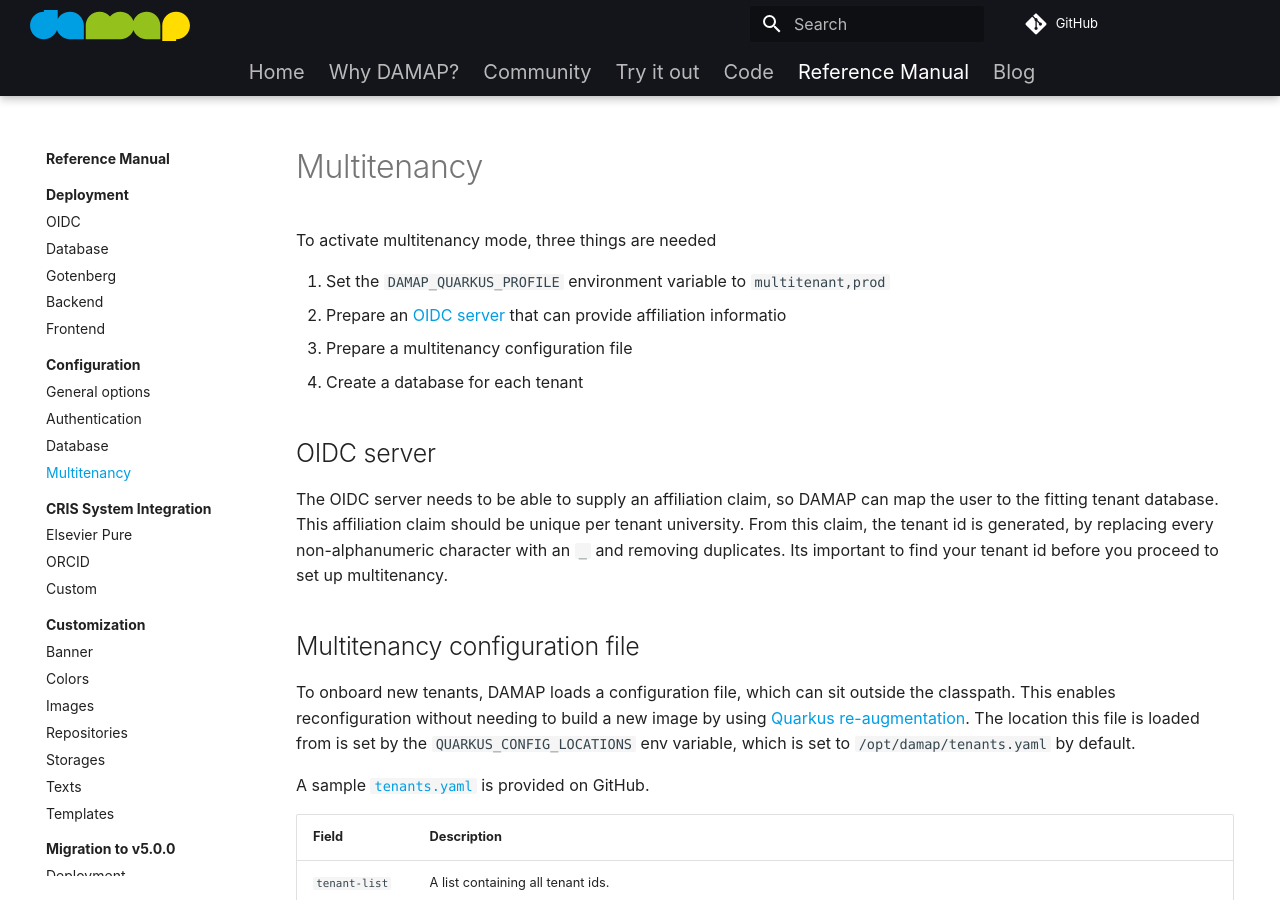
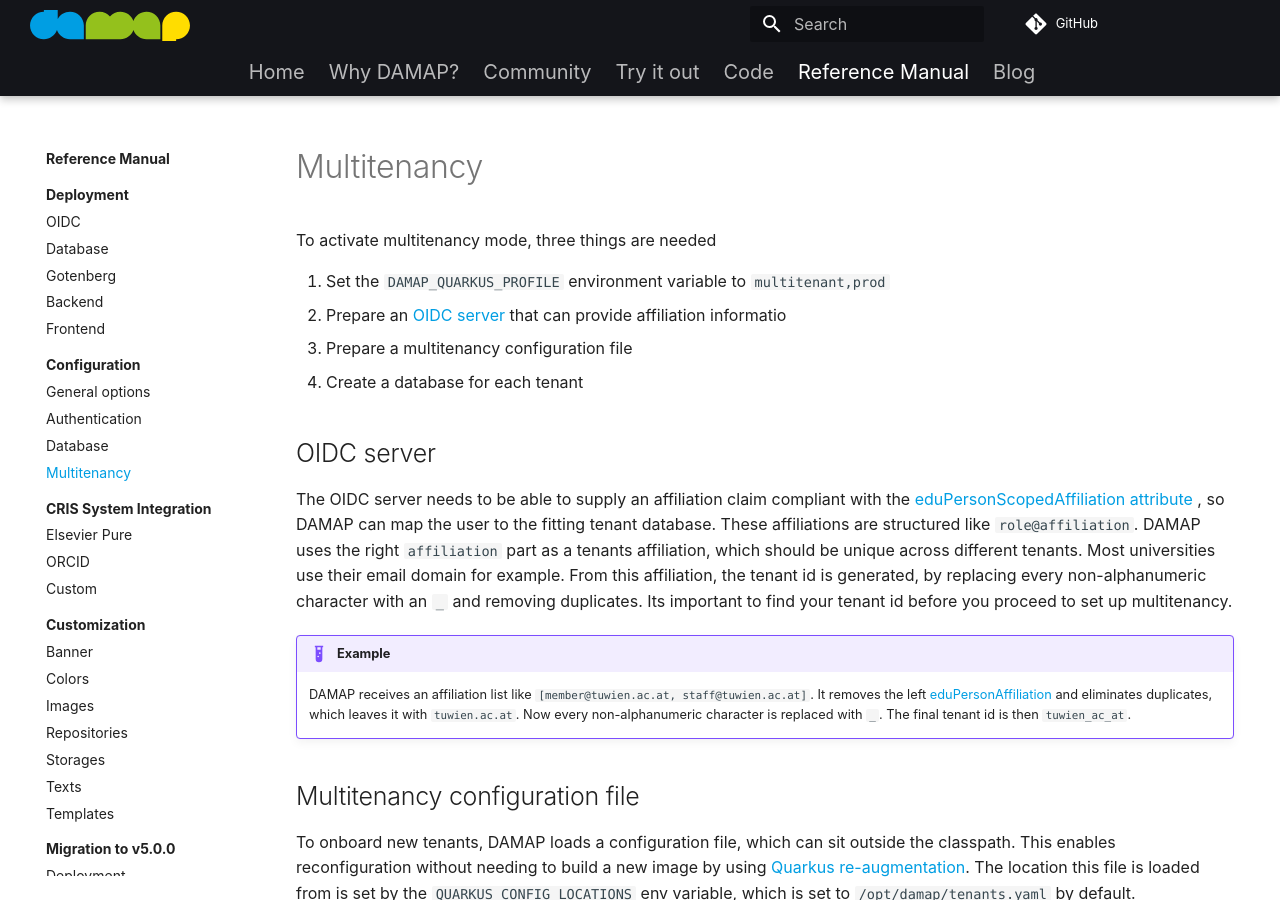
Before and after one commit to damap-org/damap-website, an MkDocs documentation site: the page built from docs/manual/configuration/multitenancy.md, in a window 1280 px wide and 900 px high. Built offline with MkDocs 1.6.1 and Material for MkDocs 9.7.7, drawn with Linux system fonts in a browser that asks for light colours; plug-ins that fetch from the network failed and are left out.

Commit message:
Add eduPersonScopedAffiliation example to multitenancy page

```diff
--- a/docs/manual/configuration/multitenancy.md
+++ b/docs/manual/configuration/multitenancy.md
@@ -16,11 +16,21 @@
 
 ## OIDC server
 
-The OIDC server needs to be able to supply an affiliation claim, so DAMAP can map the user to the fitting tenant database.
-This affiliation claim should be unique per tenant university.
-From this claim, the tenant id is generated, by replacing every non-alphanumeric character with an `_` and removing
+The OIDC server needs to be able to supply an affiliation claim compliant with the
+[eduPersonScopedAffiliation attribute](https://wiki.univie.ac.at/spaces/federation/pages/47025278/eduPersonScopedAffiliation)
+, so DAMAP can map the user to the fitting tenant database.
+These affiliations are structured like `role@affiliation`.
+DAMAP uses the right `affiliation` part as a tenants affiliation, which should be unique across different tenants.
+Most universities use their email domain for example.
+From this affiliation, the tenant id is generated, by replacing every non-alphanumeric character with an `_` and removing
 duplicates.
 Its important to find your tenant id before you proceed to set up multitenancy.
+
+!!!example
+    DAMAP receives an affiliation list like `[member@tuwien.ac.at, staff@tuwien.ac.at]`. It removes the left
+    [eduPersonAffiliation](https://wiki.refeds.org/pages/viewpage.action?pageId=50626629#eduPerson202001-eduPersonAffiliation)
+    and eliminates duplicates, which leaves it with `tuwien.ac.at`. Now every non-alphanumeric character is replaced with `_`.
+    The final tenant id is then `tuwien_ac_at`.
 
 ## Multitenancy configuration file
 
```
